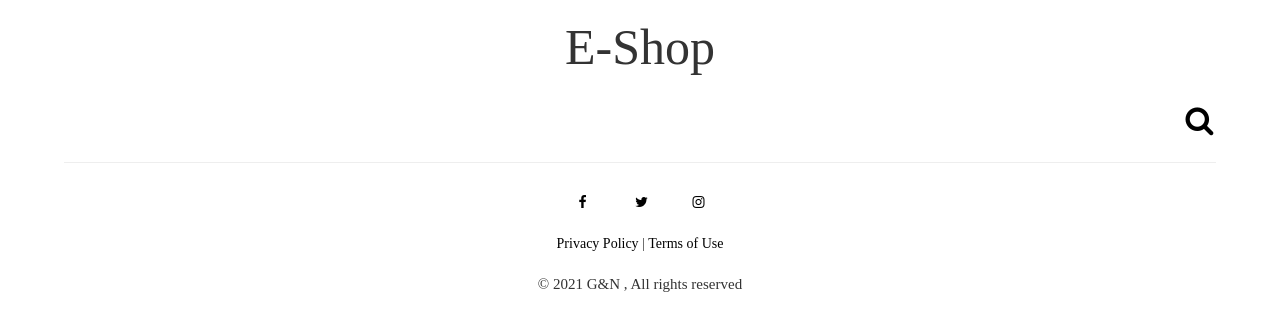
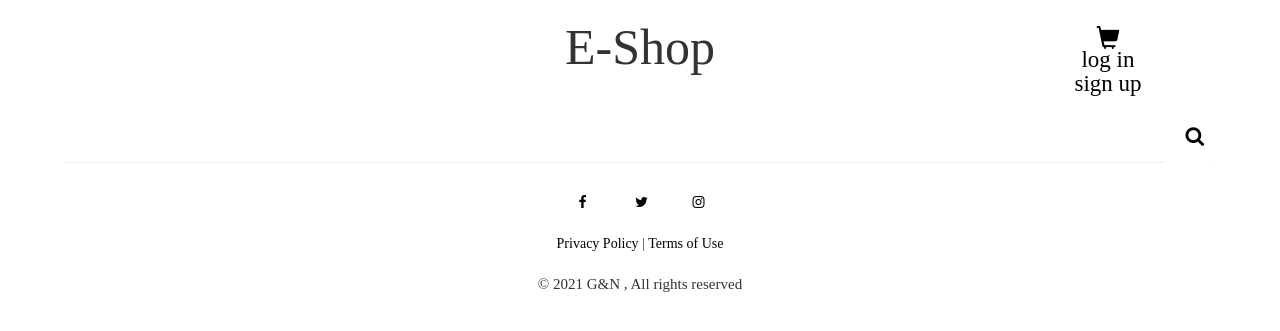
Before and after one commit to NefeliTav/E-shop, a PHP site: page / in a window 1280 px wide. Shown: the top 331 px of the page. Run offline with PHP 8.4, Linux system fonts and the light colour scheme.

Commit message:
added shopping cart

```diff
--- a/index.css
+++ b/index.css
@@ -34,7 +34,7 @@ hr {
 
 .search-box{
     position:absolute;
-    top:15%;
+    top:17%;
     left:93%;
     transform:translate(-50%,-50%);
     background:#07051a;
@@ -66,11 +66,11 @@ hr {
 
 }
 .btn > i{
-    font-size:30px;
+    font-size:20px;
 
 }
 
-.txt{
+.txt {
     border:none;
     background:none;
     outline:none;
@@ -81,3 +81,39 @@ hr {
     transition:0.4s;
     width:0px;
 }
+
+#cart {
+    position:absolute;
+    top: 2%;
+    left: 85%;
+    width:40px;
+    height:40px;
+    font-size: 23px;
+    padding: 0;
+    border: none;
+    background: none;
+
+}
+#login {
+    position:absolute;
+    top: 5%;
+    left: 85%;
+    width:40px;
+    height:40px;
+    font-size: 23px;
+    padding: 0;
+    border: none;
+    background: none;
+}
+
+#signup {
+    position:absolute;
+    top: 8%;
+    left: 85%;
+    width:40px;
+    height:40px;
+    font-size: 23px;
+    padding: 0;
+    border: none;
+    background: none;
+}
--- a/index.html
+++ b/index.html
@@ -23,6 +23,13 @@
 <body>
     <div class="header">
         <h1 style="text-align: center; font-size:50px">E-Shop</h1>
+        <a href="" id="cart" class="btn btn-success btn-lg">
+            <span class="glyphicon glyphicon-shopping-cart" style="color:black;"></span>
+        </a>
+        <a href="" id="login" class="btn btn-success btn-lg" style="color:black;">log in</a>
+        <a href="" id="signup" class="btn btn-success btn-lg" style="color:black;">sign up</a>
+
+
     </div>
     <form>
         <div class="search-box">
```
